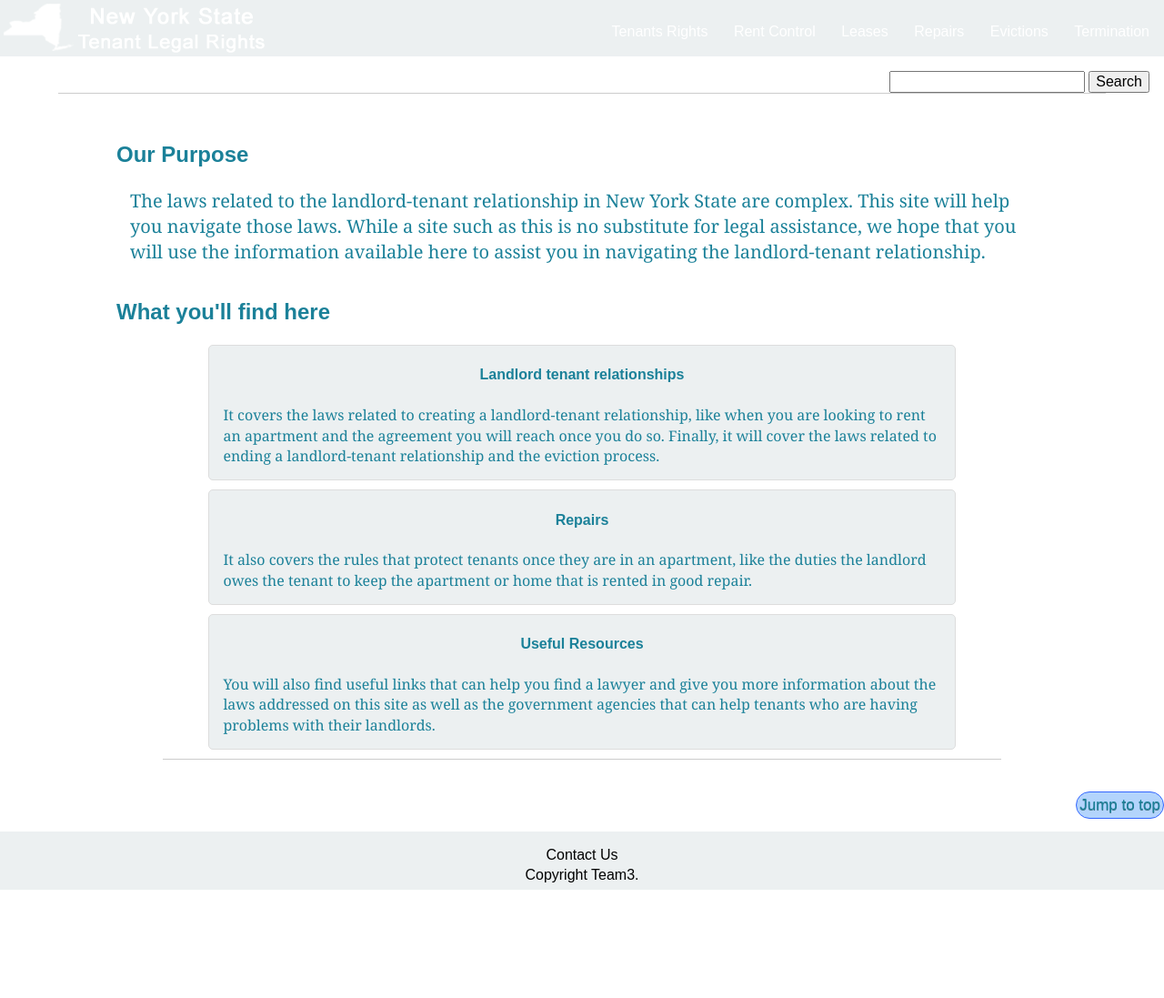
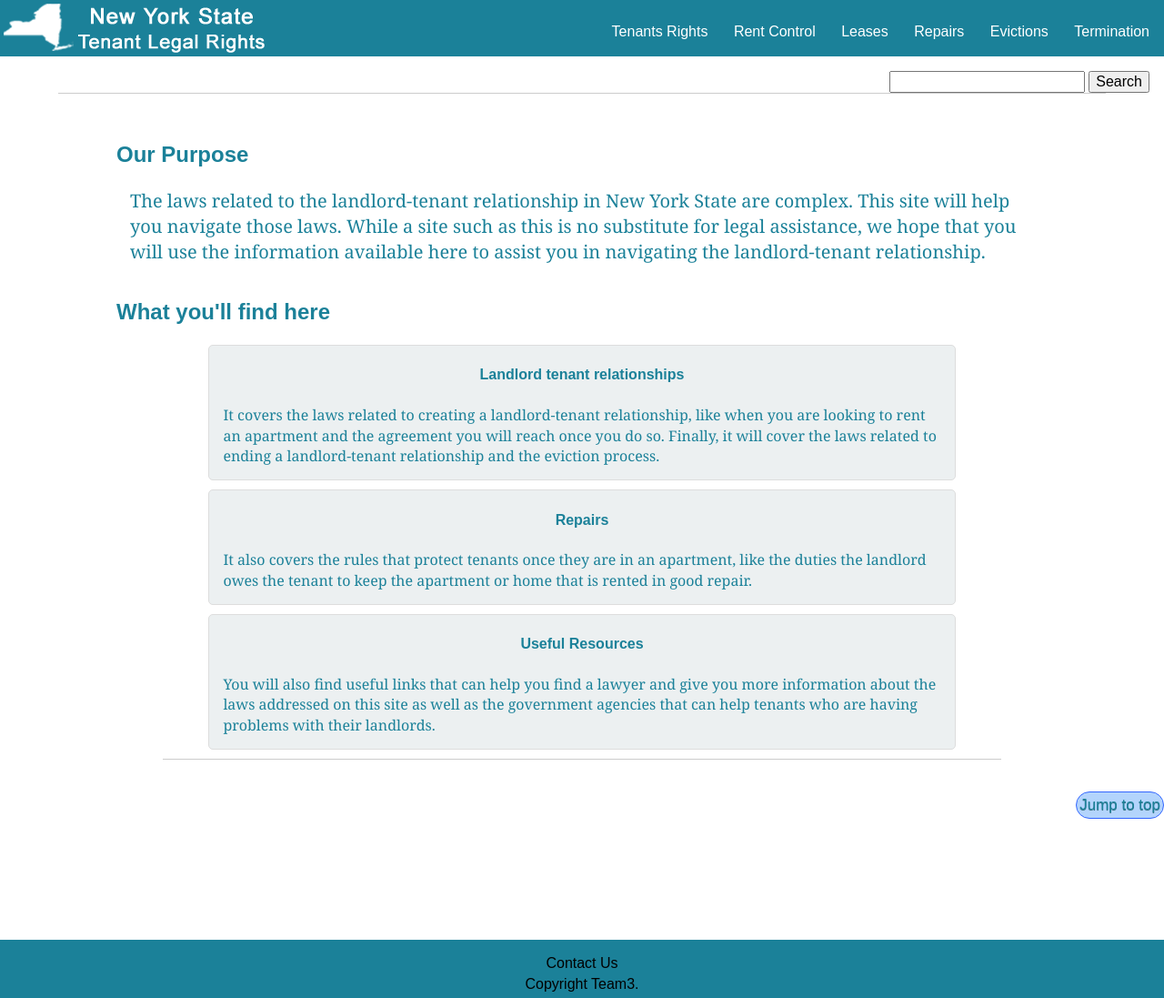
Before and after one commit to iinf362/team3, a Jekyll site: the page built from index.html, in a window 1280 px wide. Shown: the whole page at 91% size. Built offline with Jekyll 4.4.1, drawn with Linux system fonts in a browser that asks for light colours; before the commit the page ends 978 px from its top, so only the background shows below that.

Commit message:
nav background colot

```diff
--- a/css/main.css
+++ b/css/main.css
@@ -150,7 +150,7 @@ body {
 
 .top{
     float:left;
-    background: #ecf0f1;
+    background: rgb(27, 129, 153);
     width: 100%;
 
 }
@@ -340,7 +340,7 @@ p {
 
 /*footer*/
 
-.wrapper {
+.mainbody {
 
 min-height: 100%;
 height: auto !important;
@@ -353,7 +353,7 @@ height: 4em;
 
 .footer{
 
-background:#ecf0f1 ;
+background:rgb(27, 129, 153) ;
 
 }
 
```
